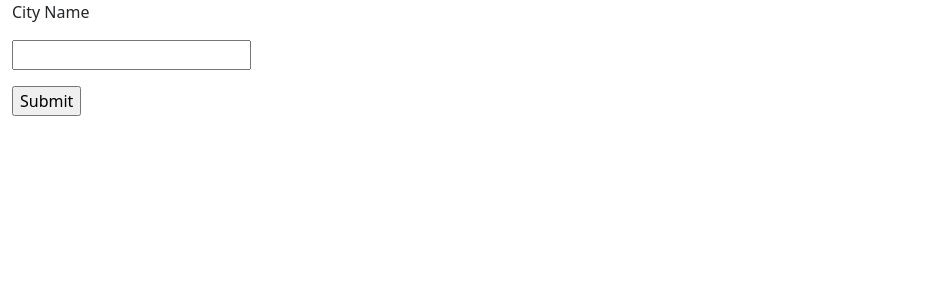
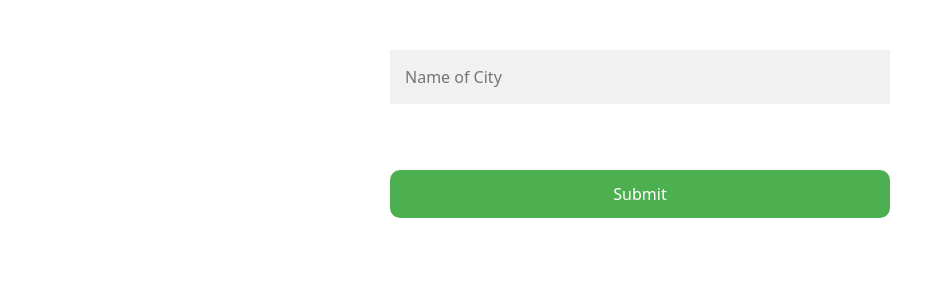
Before and after one commit to arungovindm2001/weather-app, a Flask app: page /city in a window 1280 px wide. Shown: the part 56-356 px from the top of the page, without its empty margins (0-941 px from the left). Run offline with Flask 2, Linux system fonts and the light colour scheme.

Commit message:
Added CSS to the text field and submit button

```diff
--- a/app.py
+++ b/app.py
@@ -15,7 +15,7 @@ def index():
 def city():
     if request.method == "POST":
         cityname = request.form["city"]
-        api_key = "your API Key"
+        api_key = "d2545936ebf382f3e65dc6d346b6fac2"
 
         base_url = "http://api.openweathermap.org/data/2.5/weather?"
 
--- a/templates/base.html
+++ b/templates/base.html
@@ -6,6 +6,7 @@
     <meta http-equiv="X-UA-Compatible" content="IE=edge">
     <meta name="viewport" content="width=device-width, initial-scale=1.0">
     <title>{% block title %}{% endblock %}</title>
+    {% block style %}{% endblock %}
 </head>
 <body>
     <nav class="navbar navbar-expand-lg navbar-light bg-light">
--- a/templates/city.html
+++ b/templates/city.html
@@ -1,11 +1,46 @@
 {% extends "base.html" %}
 {% block title %}City Search{% endblock %}
+{% block style %}
+<style>
+    .form {
+        max-width: 500px;
+        max-height: 500px;
+        margin: auto;
+}
+    input {
+        width: 100%;
+        margin-top: 50px;
+    }
+    input[type=text] {
+        padding: 15px;
+        background-color: #f1f1f1;
+        border: 0ch;
+        transition: background-color 0.3s linear;
+    }
+    input[type=text]:focus {
+        background-color: aliceblue;
+    }
+    input[type=submit] {
+        background-color: #4CAF50;
+        color: white;
+        padding: 12px 20px;
+        border: none;
+        border-radius: 10px;
+        transition: border-radius 0.3s linear;
+    }
+
+    input[type=submit]:hover {
+        background-color: #45a049;
+        border-radius: 20px;
+    }
+</style>
+{% endblock %}
 
 {% block content %}
-
+<div class = "form">
 <form action="#" method="POST">
-    <p>City Name</p>
-    <p><input type="text" name="city"/></p>
+    <p><input type="text" placeholder="Name of City" name="city"/></p>
     <p><input type="submit" value="Submit"/></p>
 </form>
+</div>
 {% endblock %}
```
